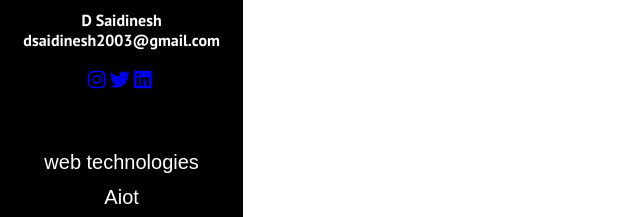
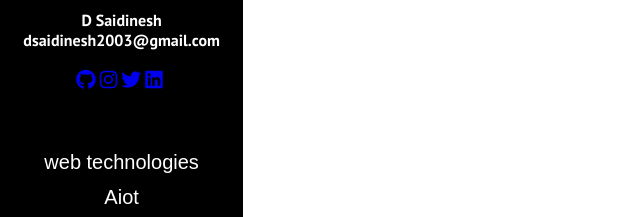
Before and after one commit to dsaidinesh/iot31notes, a plain HTML site: page index.html in a window 1280 px wide. Shown: the part 126-343 px from the top of the page, 0-640 px from the left. Drawn offline with Linux system fonts and the light colour scheme.

Commit message:
updated github account

```diff
--- a/index.html
+++ b/index.html
@@ -23,7 +23,7 @@
                 dsaidinesh2003@gmail.com
                 <br/>
                 <br/>
-
+                <a href="https://github.com/dsaidinesh"><i class="fa-brands fa-github fa-lg"></i></a>
                 <a href="https://www.instagram.com/sai_dinesh.d/" target="_none"><i class="fa-brands fa-instagram fa-lg"></i></a>
                 <a href="https://twitter.com/Saidinesh2003" target="_none"><i class="fa-brands fa-twitter fa-lg"></i></a>
                 <a href="https://www.linkedin.com/in/saidineshd" target="_none"><i class="fa-brands fa-linkedin fa-lg"></i></a>
```
